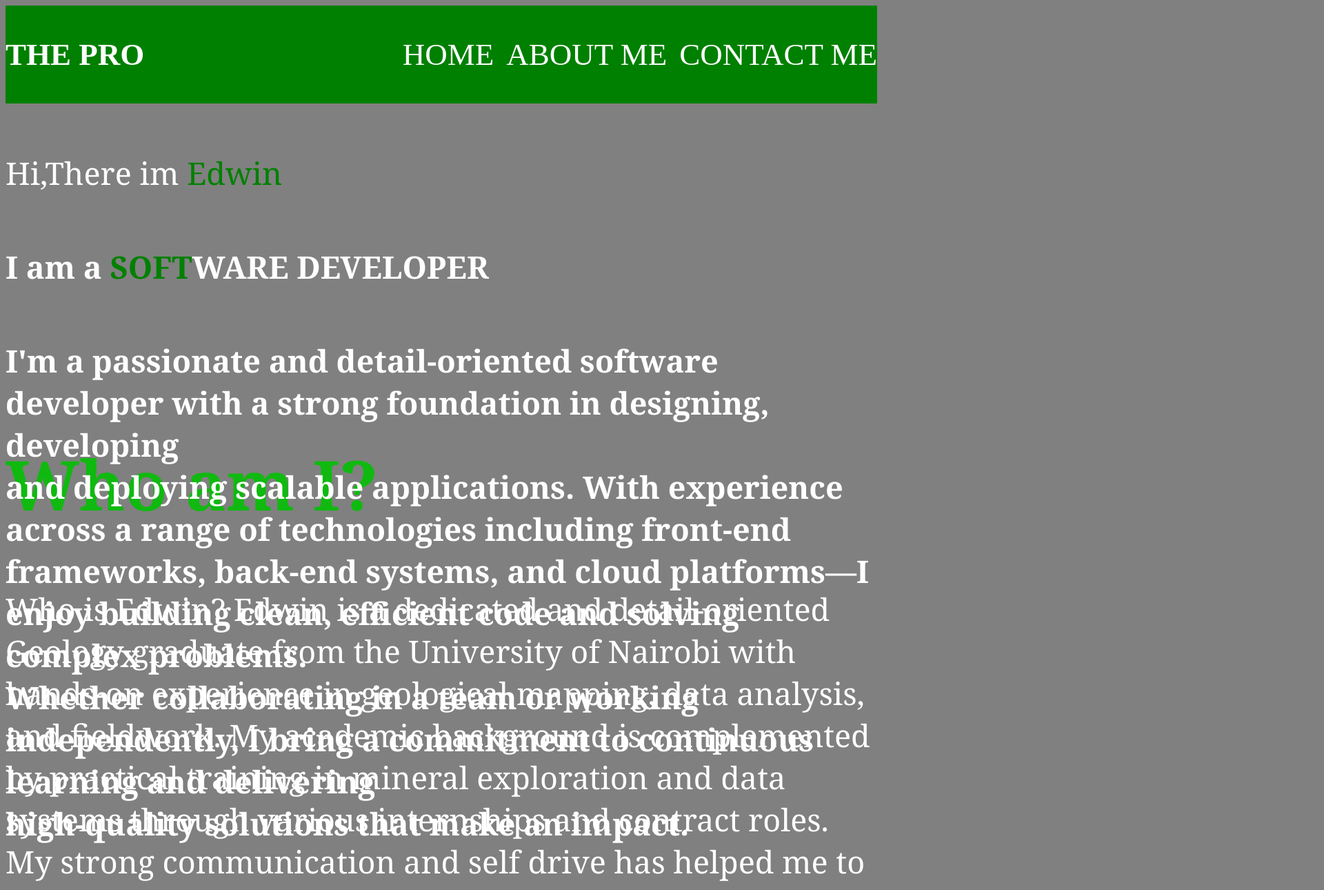
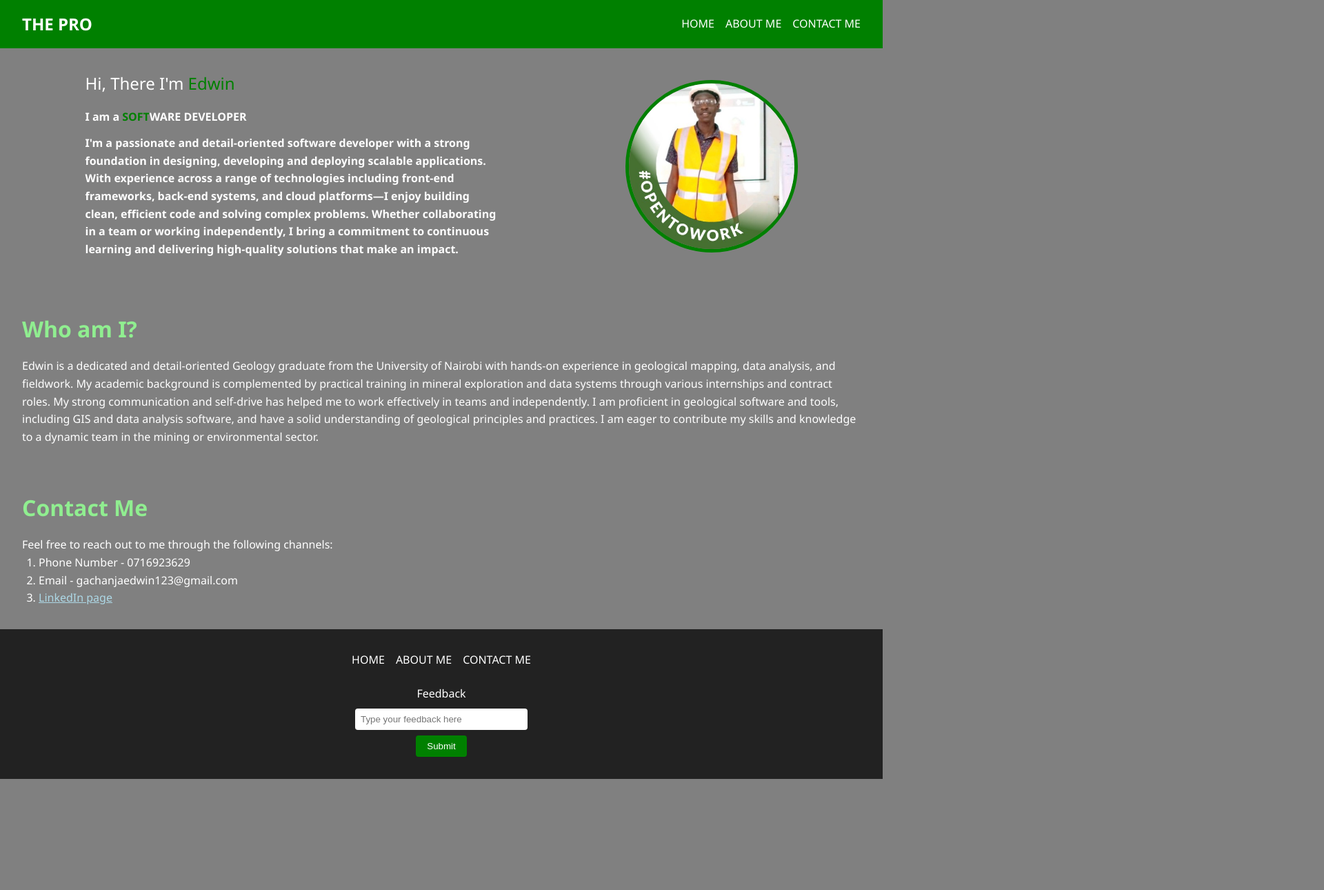
Before and after one commit to M-Gachanja/Portfolio, a plain HTML site: page index.html in a window 1280 px wide. Shown: the top 1290 px of the page at 69% size, 1920 px wide, since content can reach past the window. After the commit the page ends 1129 px from the top, so only its background shows below. Drawn offline with Linux system fonts and the light colour scheme.

Commit message:
Responsive changes

```diff
--- a/index.html
+++ b/index.html
@@ -3,13 +3,12 @@
   <head>
     <meta charset="UTF-8" />
     <meta name="viewport" content="width=device-width, initial-scale=1.0" />
-    <title>EDWIN GACHANJA MAINA</title>
+    <title>Portfolio</title>
     <link rel="stylesheet" href="style.css" />
   </head>
   <body>
     <header>
       <h3>THE PRO</h3>
-
       <nav class="header-nav">
         <ul>
           <li><a href="#">HOME</a></li>
@@ -17,57 +16,64 @@
           <li><a href="#contacts">CONTACT ME</a></li>
         </ul>
       </nav>
+    </header>
 
-    </header>
-    <main>
-
-    </main>
     <div class="Hero">
       <div class="head">
-        <p>Hi,There im <span>Edwin</span></p>
-        <h5>I am a <span> SOFT</span>WARE DEVELOPER</h5>
+        <p>Hi, There I'm <span>Edwin</span></p>
+        <h5>I am a <span>SOFT</span>WARE DEVELOPER</h5>
         <h5>
-          I'm a passionate and detail-oriented software developer with a strong foundation in designing, developing <br>and deploying scalable applications. With experience across a range of technologies including front-end <br>frameworks, back-end systems, and cloud platforms—I enjoy building clean, efficient code and solving complex problems. <br>Whether collaborating in a team or working independently, I bring a commitment to continuous learning and delivering <br>high-quality solutions that make an impact.</h5>
+          I'm a passionate and detail-oriented software developer with a strong
+          foundation in designing, developing and deploying scalable
+          applications. With experience across a range of technologies including
+          front-end frameworks, back-end systems, and cloud platforms—I enjoy
+          building clean, efficient code and solving complex problems. Whether
+          collaborating in a team or working independently, I bring a commitment
+          to continuous learning and delivering high-quality solutions that make
+          an impact.
+        </h5>
       </div>
       <div class="image">
         <img src="Profile.jpeg" alt="Profile Picture" />
       </div>
     </div>
+
     <div class="About" id="About">
-      <div class="Who">
       <h2>Who am I?</h2>
-      </div>
       <p>
-        Who is Edwin? Edwin is a dedicated and detail-oriented Geology graduate
-        from the University of Nairobi with hands-on experience in geological
-        mapping, data analysis, and fieldwork. My academic background is
-        complemented by practical training in mineral exploration and data
-        systems through various internships and contract roles. <br />
-        My strong communication and self drive has helped me to work effectively
-        in teams and independently. I am proficient in geological software and
-        tools, including GIS and data analysis software, and have a solid
-        understanding of geological principles and practices. I am eager to
-        contribute my skills and knowledge to a dynamic team in the mining or
-        environmental sector.
+        Edwin is a dedicated and detail-oriented Geology graduate from the
+        University of Nairobi with hands-on experience in geological mapping,
+        data analysis, and fieldwork. My academic background is complemented by
+        practical training in mineral exploration and data systems through
+        various internships and contract roles. My strong communication and
+        self-drive has helped me to work effectively in teams and independently.
+        I am proficient in geological software and tools, including GIS and data
+        analysis software, and have a solid understanding of geological
+        principles and practices. I am eager to contribute my skills and
+        knowledge to a dynamic team in the mining or environmental sector.
       </p>
     </div>
+
     <div class="contacts" id="contacts">
       <h1>Contact Me</h1>
       <div class="con">
         <p>Feel free to reach out to me through the following channels:</p>
-        <p>Listed are my contacts</p>
         <ol>
-          <li>Phone Number-0716923629</li>
-          <li>gachanjaedwin123@gmail.com</li>
-          <a href="https://www.linkedin.com/in/gachanja-edwin-85a9b020a/"
-            >Linkedin page</a
+          <li>Phone Number - 0716923629</li>
+          <li>Email - gachanjaedwin123@gmail.com</li>
+          <li>
+            <a
+              href="https://www.linkedin.com/in/gachanja-edwin-85a9b020a/"
+              target="_blank"
+              >LinkedIn page</a
             >
+          </li>
         </ol>
       </div>
     </div>
+
     <div class="footer">
       <footer>
-
         <nav class="footer-nav">
           <ul>
             <li><a href="#">HOME</a></li>
@@ -75,16 +81,15 @@
             <li><a href="#contacts">CONTACT ME</a></li>
           </ul>
         </nav>
-        </div>
         <div class="form">
-          <form action="submit">
-            <label for="Feedback">Feedback</label>
+          <form action="#">
+            <label for="Feedback">Feedback</label><br />
             <input
               type="text"
               id="Feedback"
               name="Feedback"
-              placeholder="Type your Feedback"
-            />
+              placeholder="Type your feedback here"
+            /><br />
             <button type="submit">Submit</button>
           </form>
         </div>
--- a/style.css
+++ b/style.css
@@ -1,135 +1,180 @@
-*{
-    font-size: 45px;
-    max-width: 100%;
-    height: auto;
-}
-body{
-    background-color: gray;
-
+* {
+    box-sizing: border-box;
+    margin: 0;
+    padding: 0;
   }
 
-.logo{
-    font-size: 50px;
+  body {
+    font-family: "Segoe UI", Tahoma, Geneva, Verdana, sans-serif;
+    background-color: gray;
     color: white;
-    font-weight: bold;
-    justify-content: left;
-    background-color: gray;
-    position: absolute;
-    top: 0.5;
-
-
-}
-.Hero{
-    height: 50vh;
-    background-color: gray;
-    display: inline-flex ;
-    justify-content: space-between;
-    gap: 50px;
-    position: relative;
-    top: 25px;
-}
-.head{
-    font-family: Cambria, Cochin, Georgia, Times, 'Times New Roman', serif;
-    color: white;
-    font-size: 50px;
-
-
-}
-.image{
-    position: absolute;
-    left: 1000px;
-
-}
-.About{
-    color: white;
-    font-family: Cambria, Cochin, Georgia, Times, 'Times New Roman', serif;
-
-}
-h2{
-    color: rgb(16, 185, 16);
-    font-size: 100px;
-    font-family: Georgia, 'Times New Roman', Times, serif;
-
-}
-h1{
-    color: rgb(16, 185, 16);
-    font-weight: bold;
-    font-size: 100px;
-    font-family: Georgia, 'Times New Roman', Times, serif;
-}
-.con{
-    font-family: Cambria, Cochin, Georgia, Times, 'Times New Roman', serif;
-    color:white;
-    font-style: italic; ;
+    line-height: 1.6;
   }
 
-img{
-    border: solid 5px green;
-    border-radius: 50%;
-    justify-items: end;
-    margin-top: 20%;
-    margin-left: 500%;
-    margin-right: 10%;
-    width: 500px;
-}
-.form{
-    color: white;
-    justify-content: center;
-}
-h3{
-    color: white;
-}
-header{
+  header {
     display: flex;
     justify-content: space-between;
+    align-items: center;
+    padding: 1rem 2rem;
     background-color: green;
   }
-.header-nav ul{
+
+  h3 {
+    font-size: 1.5rem;
+  }
+
+  .header-nav ul {
     display: flex;
     list-style: none;
-    gap: 18px;
-    color: white;
+    gap: 1rem;
   }
-.header-nav ul li a{
+
+  .header-nav ul li a {
     color: white;
     text-decoration: none;
   }
-.header-nav ul li a:hover{
-    color: rgb(0, 174, 70);
+
+  .header-nav ul li a:hover {
+    text-decoration: underline;
+    color: lightgreen;
+  }
+
+  .Hero {
+    display: flex;
+    flex-wrap: wrap;
+    justify-content: space-around;
+    align-items: center;
+    padding: 2rem;
+  }
+
+  .head {
+    max-width: 600px;
+  }
+
+  .head p {
+    font-size: 1.5rem;
+    margin-bottom: 1rem;
+  }
+
+  .head h5 {
+    font-size: 1rem;
+    margin-bottom: 0.8rem;
+  }
+
+  .Hero span {
+    color: green;
+  }
+
+  .image img {
+    width: 250px;
+    height: 250px;
+    object-fit: cover;
+    border: 5px solid green;
+    border-radius: 50%;
+  }
+
+  .About,
+  .contacts {
+    padding: 2rem;
+  }
+
+  .About h2,
+  .contacts h1 {
+    color: lightgreen;
+    font-size: 2rem;
+    margin-bottom: 1rem;
+  }
+
+  .contacts ol {
+    padding-left: 1.5rem;
+  }
+
+  .contacts a {
+    color: lightblue;
     text-decoration: underline;
   }
-.footer-nav ul{
+
+  .footer {
+    padding: 2rem;
+    background-color: #222;
+  }
+
+  footer {
+    display: flex;
+    flex-direction: column;
+    align-items: center;
+    gap: 1.5rem;
+  }
+
+  .footer-nav ul {
     display: flex;
     list-style: none;
-    gap: 18px;
-    color: white;
+    gap: 1rem;
+    flex-wrap: wrap;
+    justify-content: center;
   }
-.footer-nav ul li a{
+
+  .footer-nav ul li a {
     color: white;
     text-decoration: none;
-    justify-content: space-between;
   }
-.footer-nav ul li a:hover{
-    color: rgb(0, 174, 70);
-    text-decoration: underline;
+
+  .footer-nav ul li a:hover {
+    color: lightgreen;
   }
-footer{
-    display: flex;
-    justify-content: center;
+
+  .form {
+    text-align: center;
   }
-.Hero span{
-    color: green;
+
+  .form input {
+    padding: 0.5rem;
+    width: 250px;
+    margin: 0.5rem;
+    border-radius: 4px;
+    border: none;
   }
-/* .Hero .image{
-    margin-top: 0%;
-    margin-left: 50%;
-    width: 50%;
-    height: fit-content;
-    zoom: 2.3;
-    max-width: 100%;
-} */
+
+  .form button {
+    padding: 0.5rem 1rem;
+    background-color: green;
+    color: white;
+    border: none;
+    border-radius: 4px;
+    cursor: pointer;
+  }
+
+  .form button:hover {
+    background-color: darkgreen;
+  }
+
   @media (max-width: 768px) {
-    .nav {
+    .Hero {
       flex-direction: column;
+      text-align: center;
+    }
+
+    .image img {
+      margin-top: 1.5rem;
+    }
+
+    header {
+      flex-direction: column;
+      align-items: flex-start;
+    }
+
+    .header-nav ul {
+      flex-direction: column;
+      gap: 0.5rem;
+    }
+
+    .head p,
+    .head h5 {
+      font-size: 1rem;
+    }
+
+    .About h2,
+    .contacts h1 {
+      font-size: 1.5rem;
     }
   }
```
Lines whose indentation alone changed are shown as unchanged.
